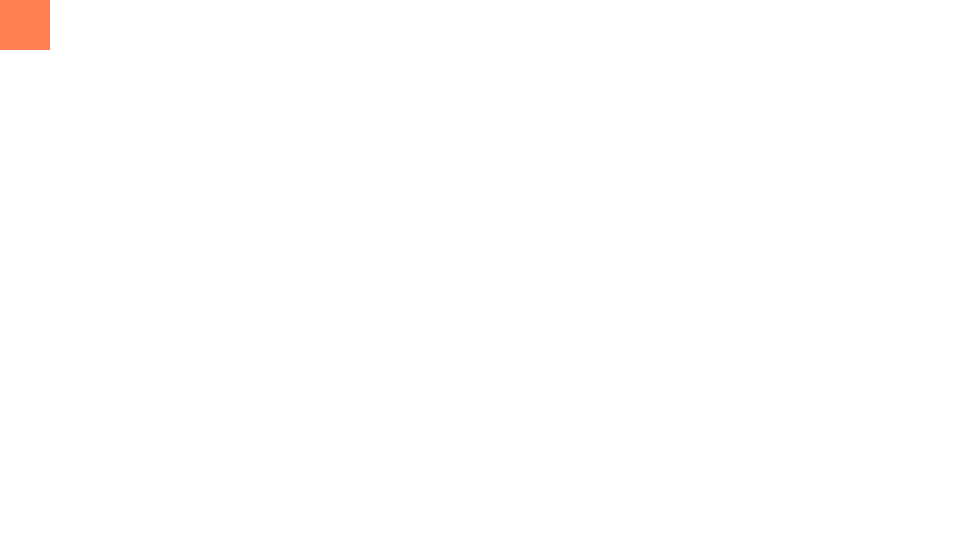
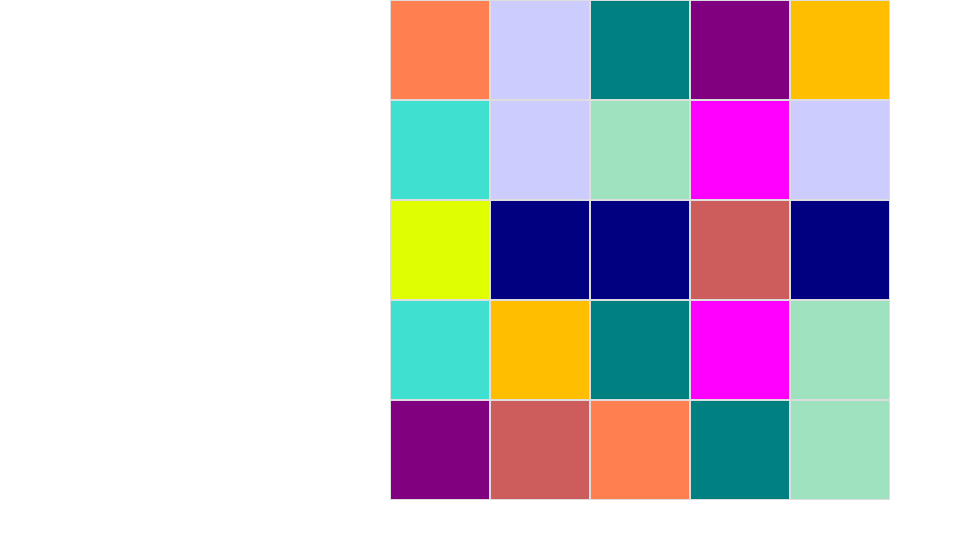
Before and after one commit to RackronSidharth/reactPractice, a React (Create React App) app: page / in a window 1280 px wide. Shown: the top 538 px of the page, without its empty margins (0-953 px from the left). Built offline with nearby package versions, Linux system fonts and the light colour scheme.

Commit message:
adding-new page

```diff
--- a/src/components/ColorBox/ColorCard.jsx
+++ b/src/components/ColorBox/ColorCard.jsx
@@ -1,15 +1,15 @@
 import './color.css'
 import { useState } from 'react'
 
-function randmElement(arr){
+function randmElement(arr) {
     const idx = Math.floor(Math.random() * arr.length)
     return arr[idx];
 }
-export default function ColorCard({colors}) {
+export default function ColorCard({ colors }) {
 
     const [color, setColor] = useState(randmElement(colors))
     const changeColor = () => {
-       const randomColor = randmElement(colors)
+        const randomColor = randmElement(colors)
         setColor(randomColor)
     }
     return (
--- a/src/components/ColorBox/ColorComp.jsx
+++ b/src/components/ColorBox/ColorComp.jsx
@@ -1,5 +1,5 @@
-import ColorCard from "./ColorCard"
-// import ColorList from "./ColorList"
+// import ColorCard from "./ColorCard"
+import ColorList from "./ColorList"
 
 export default function ColorComp() {
     const colors = [
@@ -20,8 +20,7 @@ export default function ColorComp() {
 
     return (
         <>
-            <ColorCard colors ={colors}/>
-
+            <ColorList colors={colors} />
         </>
     )
 }
--- a/src/components/ColorBox/ColorList.jsx
+++ b/src/components/ColorBox/ColorList.jsx
@@ -1,9 +1,15 @@
 import './color.css'
 import ColorCard from './ColorCard'
-export default function ColorList() {
+export default function ColorList({ colors }) {
+    const cards = [];
+    for (let i = 0; i < 25; i++) {
+        cards.push(<ColorCard colors={colors} />)
+    }
     return (
         <>
-            <ColorCard/>
+            <div className="grid-box">
+                {cards}
+            </div>
         </>
     )
 }
--- a/src/components/ColorBox/color.css
+++ b/src/components/ColorBox/color.css
@@ -1 +1,2 @@
-.cardMain{height:50px;width:50px}
+.grid-box{height:500px;width:500px;display:flex;flex-wrap:wrap;margin:0 auto;}
+.cardMain{height:20%;width:20%;border:1px solid #ddd;}
```
